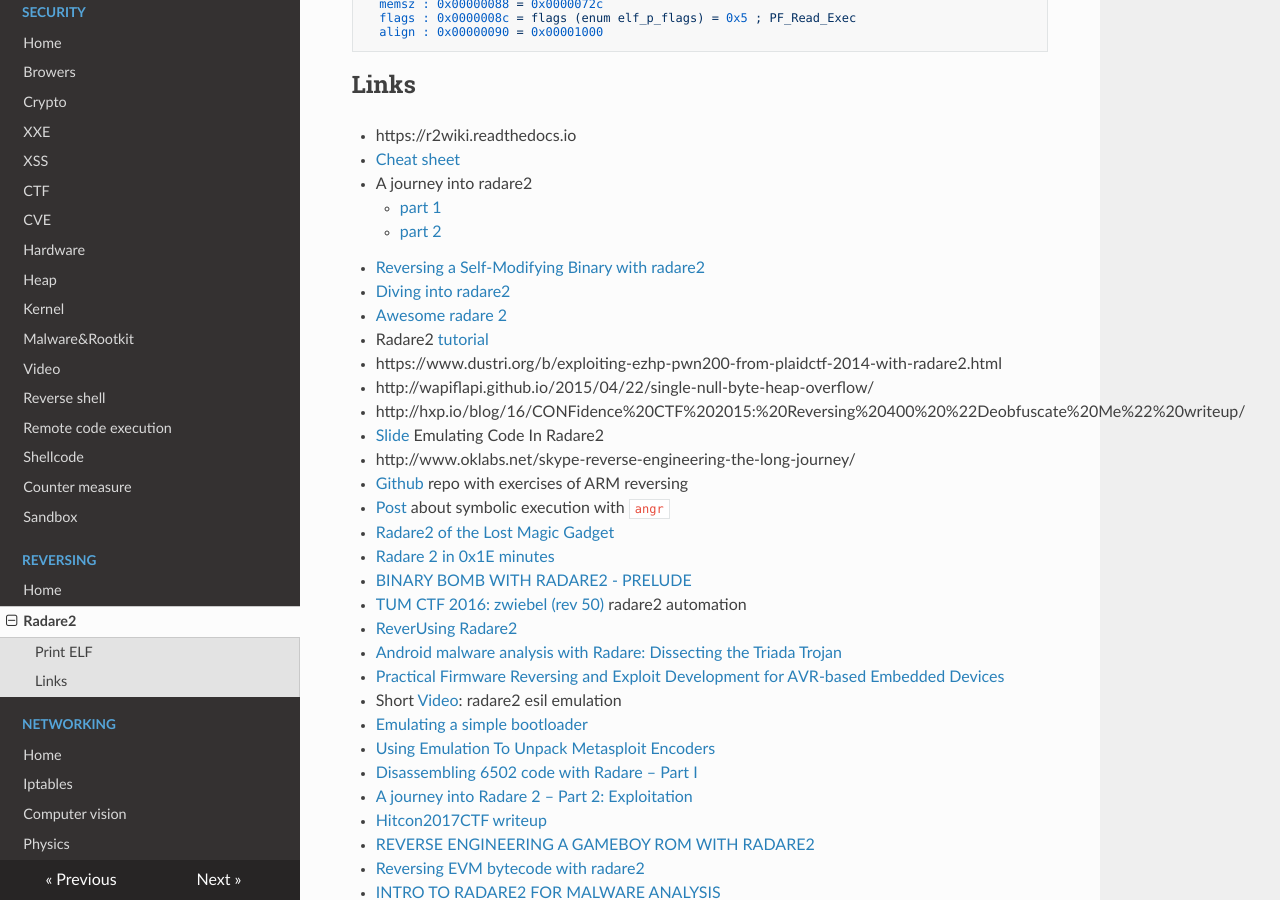
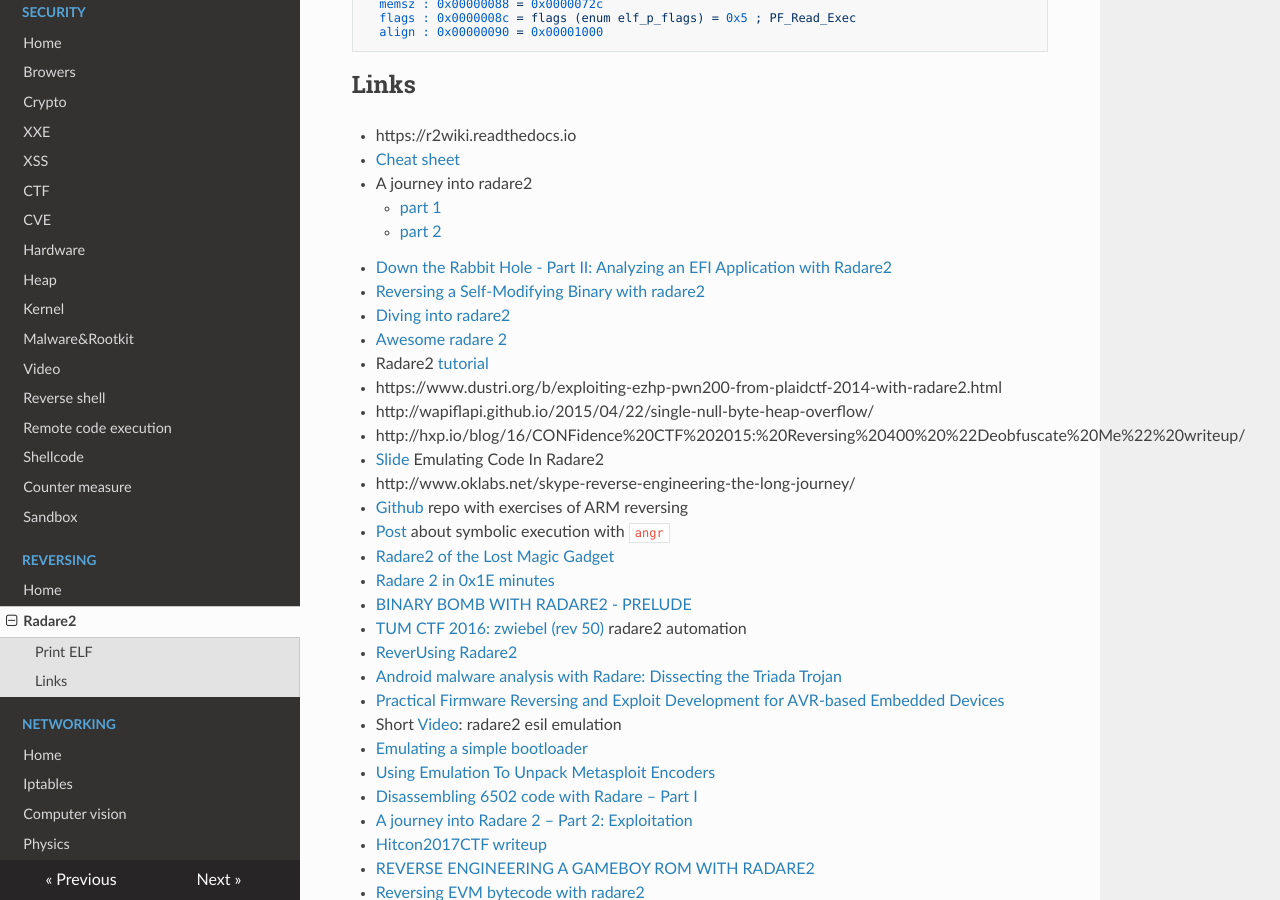
Before and after one commit to gipi/low-level, an MkDocs documentation site: the page built from docs/reversing/radare2.md, in a window 1280 px wide and 900 px high, scrolled down 1583 px. Built offline with MkDocs 1.6.1, drawn with Linux system fonts in a browser that asks for light colours; nearby versions of some CDN libraries; old or Windows-style settings are respelled for this version of MkDocs.

Commit message:
Update radare2.md

```diff
--- a/docs/reversing/radare2.md
+++ b/docs/reversing/radare2.md
@@ -107,6 +107,7 @@
  - A journey into radare2
      - [part 1](https://www.megabeets.net/a-journey-into-radare-2-part-1/)
      - [part 2](https://www.megabeets.net/a-journey-into-radare-2-part-2/)
+ - [Down the Rabbit Hole - Part II: Analyzing an EFI Application with Radare2](https://erfur.github.io/down_the_rabbit_hole_pt2/)
  - [Reversing a Self-Modifying Binary with radare2](https://www.megabeets.net/reversing-a-self-modifying-binary-with-radare2/)
  - [Diving into radare2](https://blog.devit.co/diving-into-radare2/)
  - [Awesome radare 2](https://github.com/dukebarman/awesome-radare2)
```
